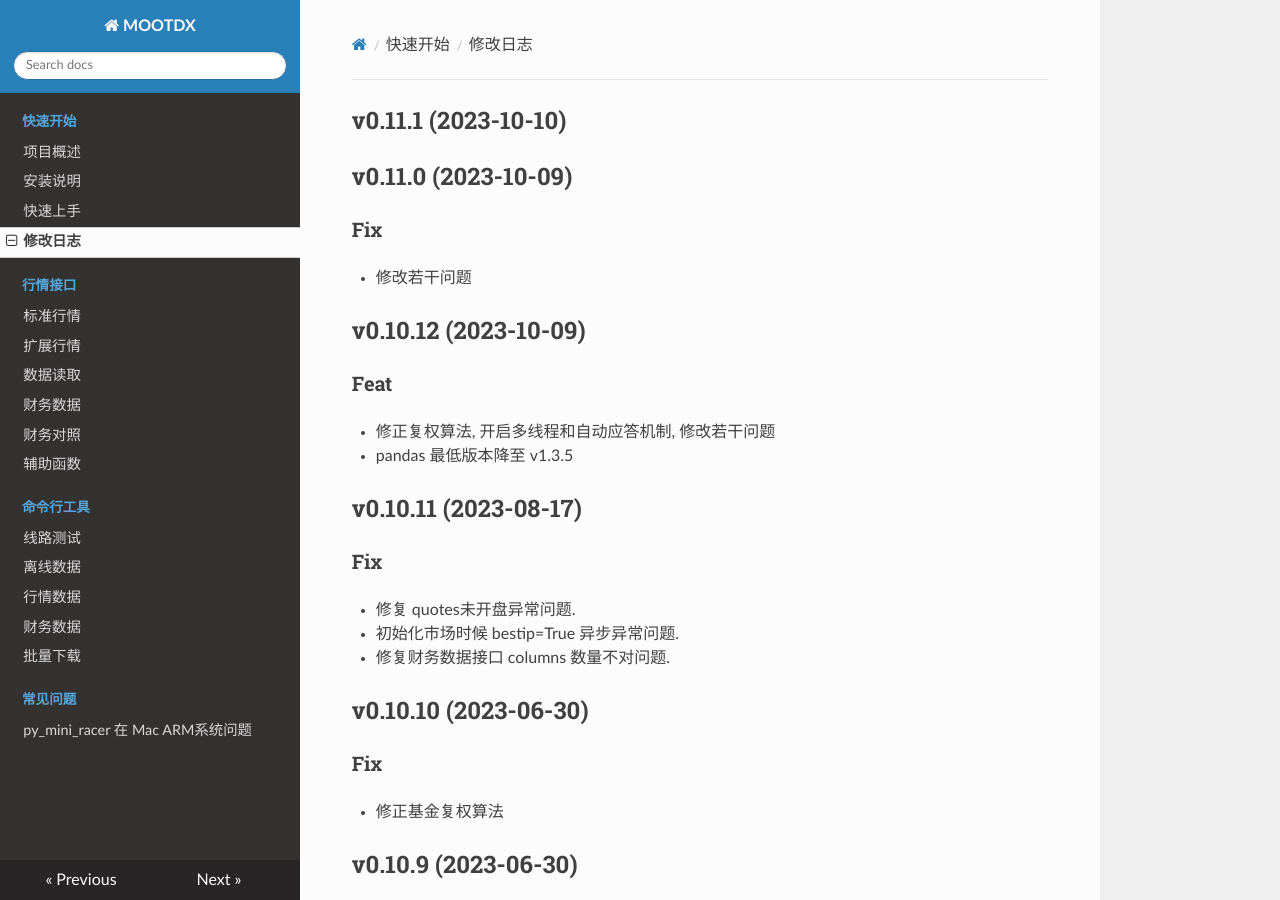
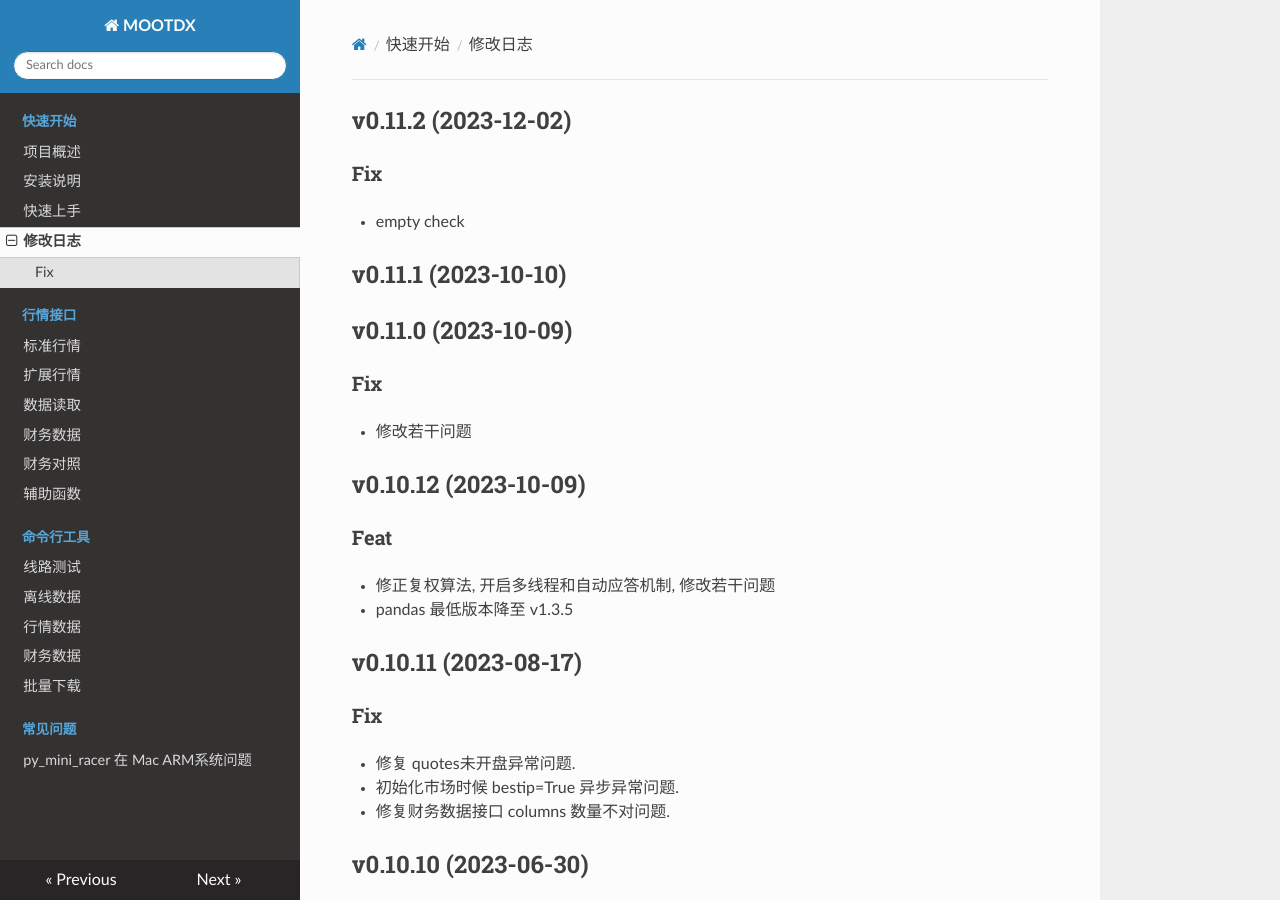
Before and after one commit to mootdx/mootdx, an MkDocs documentation site: the page built from docs/history.md, in a window 1280 px wide and 900 px high. Built offline with MkDocs 1.6.1, drawn with Linux system fonts in a browser that asks for light colours; nearby versions of some CDN libraries.

Commit message:
bump: version 0.11.1 → 0.11.2

```diff
--- a/docs/history.md
+++ b/docs/history.md
@@ -1,3 +1,9 @@
+## v0.11.2 (2023-12-02)
+
+### Fix
+
+- empty check
+
 ## v0.11.1 (2023-10-10)
 
 ## v0.11.0 (2023-10-09)
--- a/mootdx/__init__.py
+++ b/mootdx/__init__.py
@@ -5,5 +5,5 @@ from mootdx.consts import HQ_HOSTS
 from mootdx.server import server
 from mootdx.utils import get_config_path
 
-__version__ = '0.11.1'
+__version__ = '0.11.2'
 __author__ = 'bopo.wang <ibopo@126.com>'
--- a/pyproject.toml
+++ b/pyproject.toml
@@ -1,6 +1,6 @@
 [tool.poetry]
 name = "mootdx"
-version = "0.11.1"
+version = "0.11.2"
 description = "通达信数据读取接口."
 authors = ["bopo <ibopo@126.com>"]
 readme = "README.md"
```
